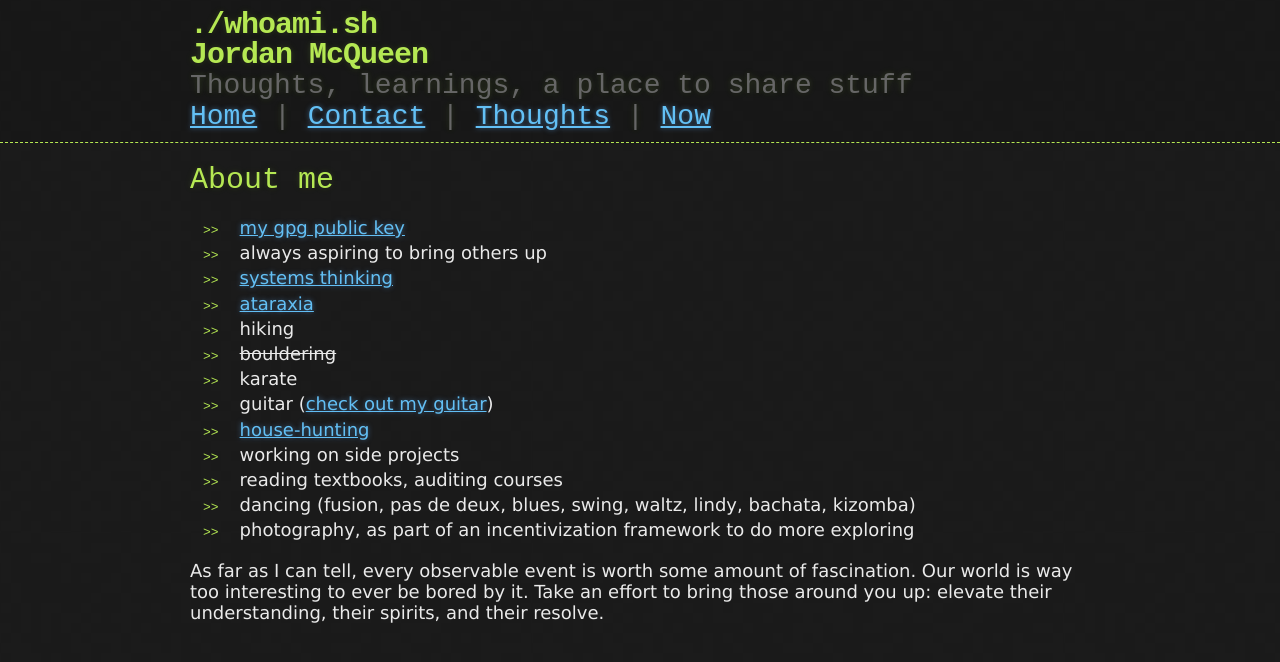
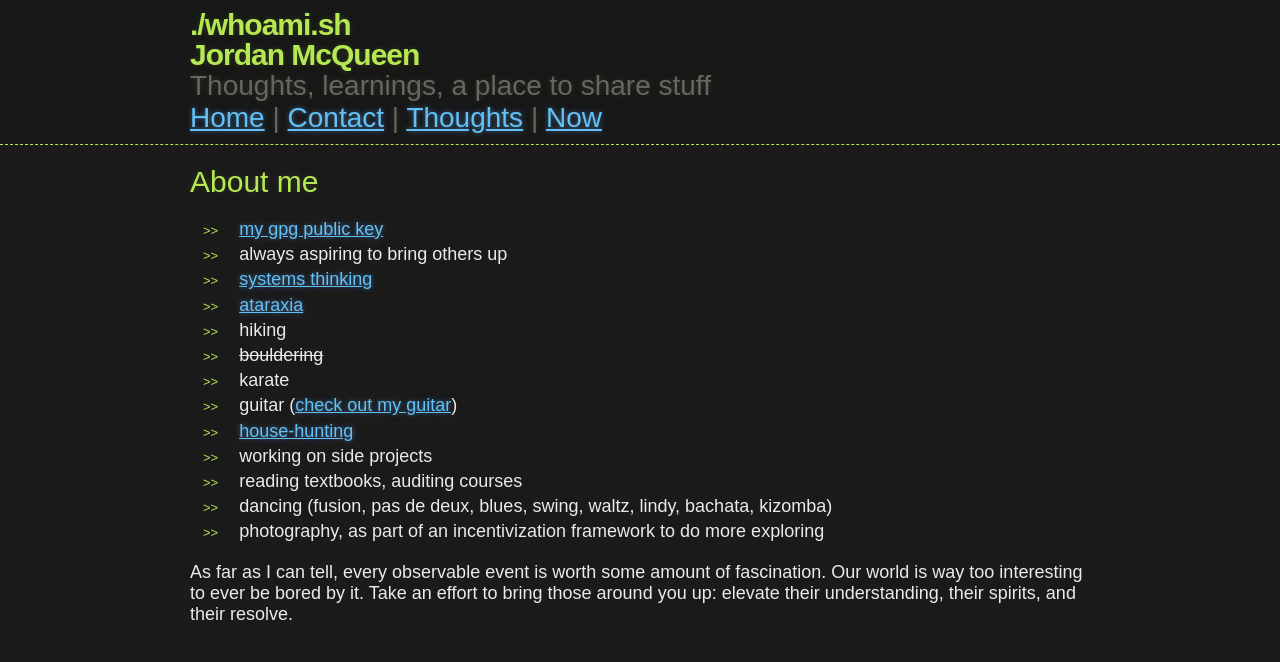
Before and after one commit to mcqueenjordan/mcqueenjordan.github.io, a Jekyll site: the page built from index.md, in a window 1280 px wide. Shown: the top 662 px of the page. Built offline with Jekyll 4.4.1, drawn with Linux system fonts in a browser that asks for light colours; our own code applies the rules of GitHub Pages for plain Markdown files.

Commit message:
new font, bump css version

```diff
--- a/_config.yml
+++ b/_config.yml
@@ -10,4 +10,4 @@ collections:
         output: true
         permalink: /:collection/:path/
         title: Thoughts
-css_version: 1.04
+css_version: 1.05
--- a/_sass/jekyll-theme-hacker.scss
+++ b/_sass/jekyll-theme-hacker.scss
@@ -7,7 +7,7 @@ body {
   color: #eaeaea;
   font-size: 18px;
   line-height: normal;
-  font-family: 'Verdana';
+  font-family: 'Source Sans Pro', sans-serif;
 }
 
 /* General & 'Reset' Stuff */
@@ -50,7 +50,7 @@ header h1 {
   line-height: 1;
   margin: 0 0 0 0px;
   font-weight: bold;
-  font-family: 'Inconsolata', monospace;
+  font-family: "Source Sans Pro", sans-serif;
   color: #b5e853;
   text-shadow: 0 1px 1px rgba(0, 0, 0, 0.1),
                0 0 5px rgba(181, 232, 83, 0.1),
@@ -90,7 +90,7 @@ section img {
 
 h1, h2, h3, h4, h5, h6 {
   font-weight: normal;
-  font-family: 'Inconsolata', monospace;
+  font-family: "Source Sans Pro", sans-serif;
   color: #b5e853;
   letter-spacing: 0em;
   text-shadow: 0 1px 1px rgba(0, 0, 0, 0.1),
@@ -138,7 +138,7 @@ ul li {
 
 ul li:before {
   content: ">>";
-  font-family: 'Inconsolata', monospace;
+  font-family: "Source Sans Pro", sans-serif;
   font-size: 13px;
   color: #b5e853;
   margin-left: -27px;
@@ -198,7 +198,7 @@ hr {
   border-bottom: 2px solid rgba(0, 0, 0, 0.7);
   border-top: 2px solid rgba(0, 0, 0, 1);
   color: rgba(255, 255, 255, 0.8);
-  font-family: 'Inconsolata', monospace;
+  font-family: "Source Sans Pro", sans-serif;
   font-weight: bold;
   font-size: 13px;
   text-decoration: none;
```
